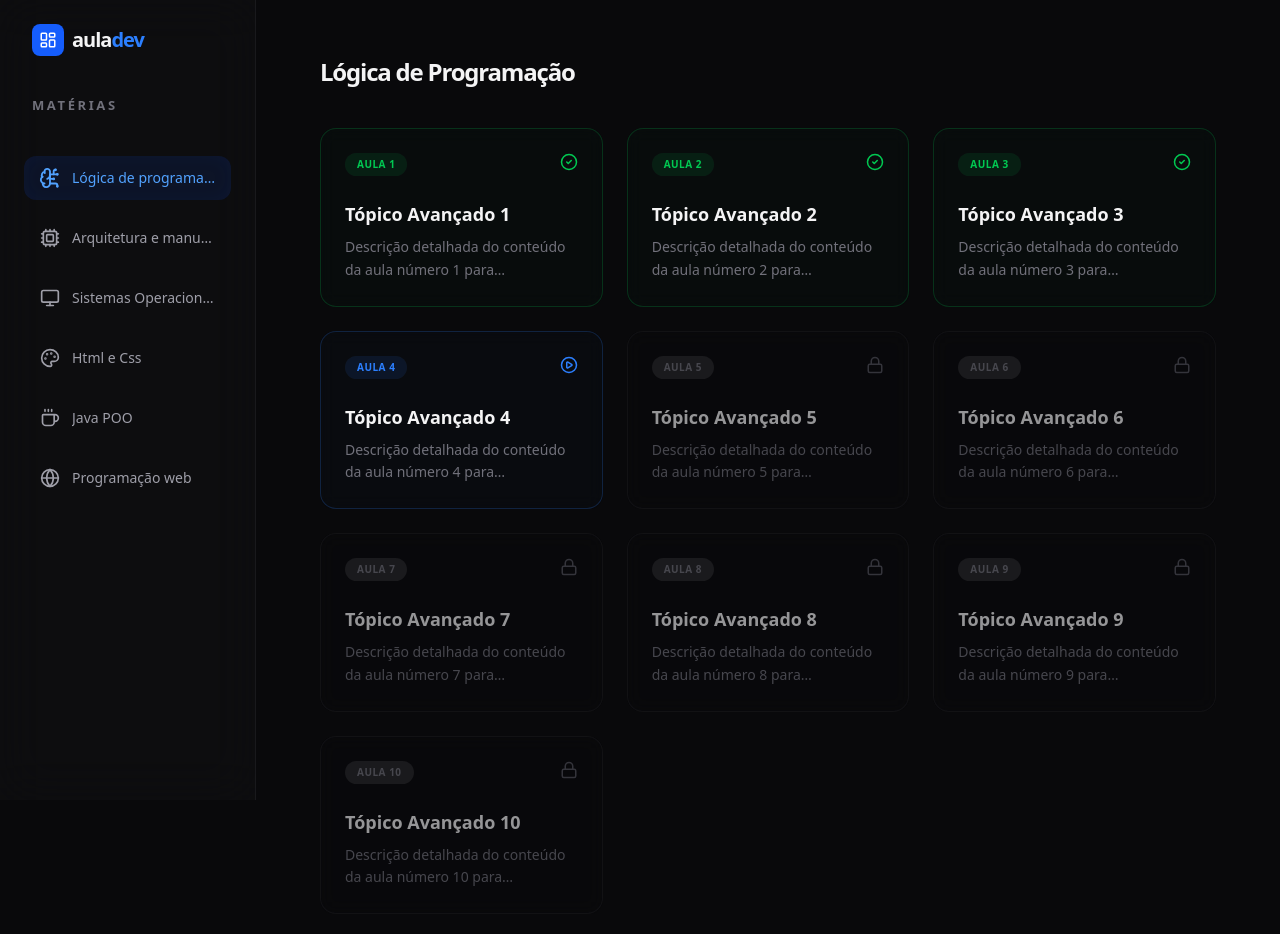
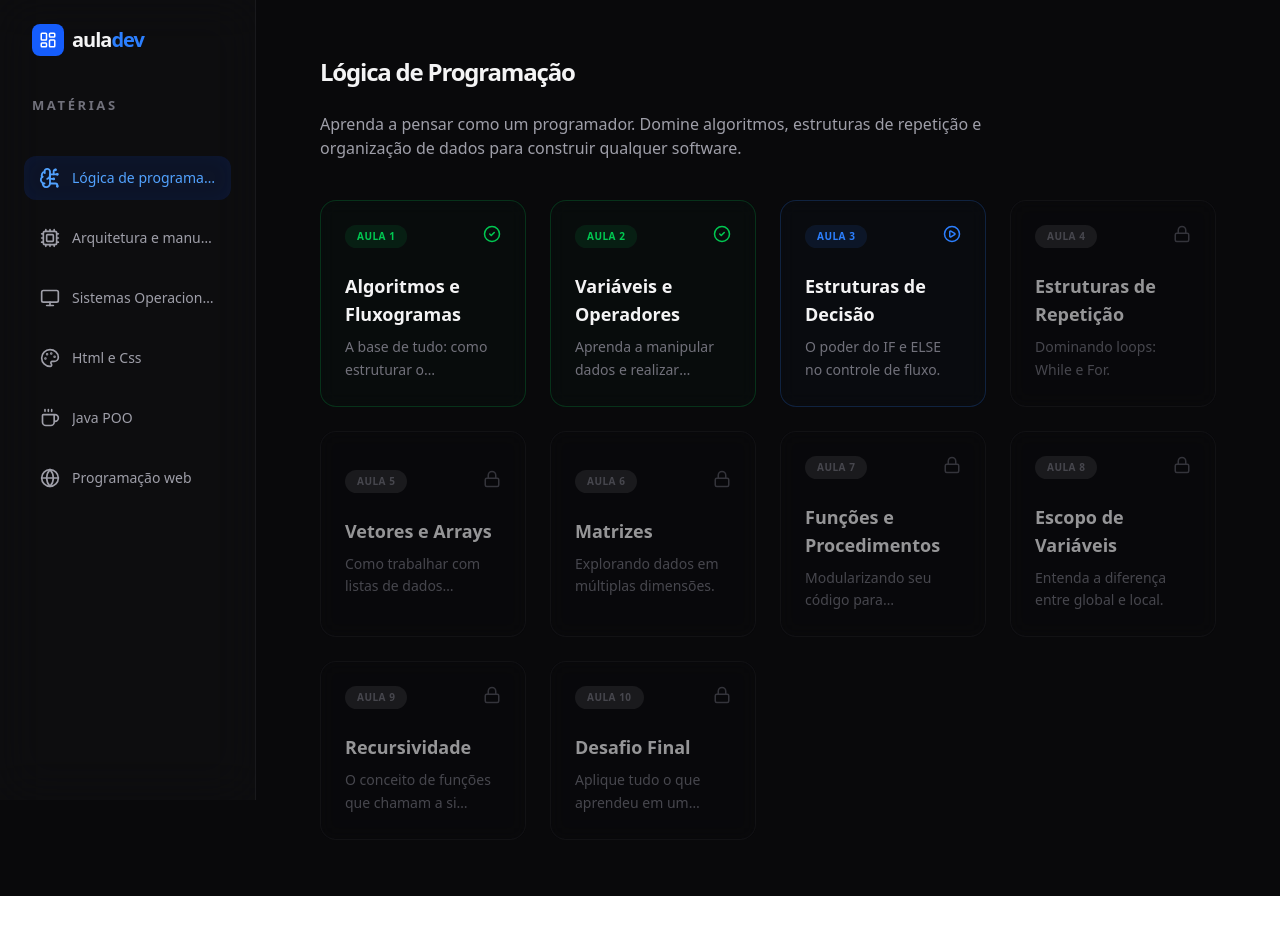
Before and after one commit to DevDaviDias/Emti.dev, a Next.js app: page / in a window 1280 px wide. Both pictures are taken after a click on the button "Lógica de programação". Shown: the top 934 px of the page. After the commit the page ends 896 px from the top, so only its background shows below. Built offline with nearby package versions, Linux system fonts and the light colour scheme.

Commit message:
feat: implementa layout editorial para Aula Web 1 e padroniza grid de matérias

```diff
--- a/app/Template/pages.tsx
+++ b/app/Template/pages.tsx
@@ -7,7 +7,7 @@ import LessonLayout from "@/src/components/ui/lesson-layout";
 import HtmlCss from "@/src/feactures/HtmleCss";
 import Arquitetura from "@/src/feactures/Arquitetura";
 import ProgramacaoWeb from "@/src/feactures/ProgramacaoWeb";
-import Logica from "@/src/feactures/Logica";
+import Logica from "@/src/feactures/Logica/Logica";
 import SistemasOperacionais from "@/src/feactures/SistemasOperacionais";
 import Javapoo from "@/src/feactures/Javapoo";
 
--- a/src/feactures/Logica.tsx
+++ /dev/null
@@ -1,33 +0,0 @@
-// @/src/feactures/Logica.tsx
-'use client';
-import Title from "@/src/components/ui/title";
-import LessonCard from "@/src/components/ui/lesson-card";
-
-export default function Logica({ onNavigate }: { onNavigate: (s: string) => void }) {
-  // Gerando 10 aulas dinamicamente para o exemplo
-  const aulas = Array.from({ length: 10 }, (_, i) => ({
-    n: i + 1,
-    t: `Tópico Avançado ${i + 1}`,
-    d: `Descrição detalhada do conteúdo da aula número ${i + 1} para aprendizado profundo.`,
-    s: i < 3 ? 'concluido' : i === 3 ? 'pendente' : 'bloqueado', // Simulação de progresso
-    id: `logica-aula-${i + 1}`
-  }));
-
-  return (
-    <div className="max-w-5xl mx-auto p-4 md:p-8">
-      <Title title="Lógica de Programação" />
-      <div className="grid grid-cols-1 md:grid-cols-2 lg:grid-cols-3 gap-6 mt-10">
-        {aulas.map((aula) => (
-          <LessonCard
-            key={aula.n}
-            numero={aula.n}
-            titulo={aula.t}
-            descricao={aula.d}
-            status={aula.s as any}
-            onClick={() => onNavigate(aula.id)}
-          />
-        ))}
-      </div>
-    </div>
-  );
-}
--- /dev/null
+++ b/src/feactures/Logica/Logica.tsx
@@ -0,0 +1,52 @@
+'use client';
+
+import Title from "@/src/components/ui/title";
+import LessonCard from "@/src/components/ui/lesson-card";
+
+interface LogicaPageProps {
+  onNavigate: (sessao: string) => void;
+}
+
+export default function LogicaPage({ onNavigate }: LogicaPageProps) {
+  // O array que você postou, agora integrado ao layout correto
+  const aulas = [
+    { n: 1, t: "Algoritmos e Fluxogramas", d: "A base de tudo: como estruturar o pensamento lógico.", s: "concluido", id: "logica-aula-1" },
+    { n: 2, t: "Variáveis e Operadores", d: "Aprenda a manipular dados e realizar cálculos.", s: "concluido", id: "logica-aula-2" },
+    { n: 3, t: "Estruturas de Decisão", d: "O poder do IF e ELSE no controle de fluxo.", s: "pendente", id: "logica-aula-3" },
+    { n: 4, t: "Estruturas de Repetição", d: "Dominando loops: While e For.", s: "bloqueado", id: "logica-aula-4" },
+    { n: 5, t: "Vetores e Arrays", d: "Como trabalhar com listas de dados organizadas.", s: "bloqueado", id: "logica-aula-5" },
+    { n: 6, t: "Matrizes", d: "Explorando dados em múltiplas dimensões.", s: "bloqueado", id: "logica-aula-6" },
+    { n: 7, t: "Funções e Procedimentos", d: "Modularizando seu código para reutilização.", s: "bloqueado", id: "logica-aula-7" },
+    { n: 8, t: "Escopo de Variáveis", d: "Entenda a diferença entre global e local.", s: "bloqueado", id: "logica-aula-8" },
+    { n: 9, t: "Recursividade", d: "O conceito de funções que chamam a si mesmas.", s: "bloqueado", id: "logica-aula-9" },
+    { n: 10, t: "Desafio Final", d: "Aplique tudo o que aprendeu em um projeto real.", s: "bloqueado", id: "logica-aula-10" },
+  ];
+
+  return (
+    /* ✅ Layout de tela cheia sem mx-auto */
+    <div className="w-full p-4 md:p-8 animate-in fade-in duration-500">
+
+      <header className="mb-10">
+        <Title title="Lógica de Programação" />
+        <p className="text-zinc-400 mt-2 text-sm md:text-base max-w-2xl">
+          Aprenda a pensar como um programador. Domine algoritmos, estruturas de repetição
+          e organização de dados para construir qualquer software.
+        </p>
+      </header>
+
+      {/* Grid responsivo: em telas muito grandes (2xl), mostra 5 colunas por causa do volume de aulas */}
+      <div className="grid grid-cols-1 sm:grid-cols-2 lg:grid-cols-3 xl:grid-cols-4 2xl:grid-cols-5 gap-6">
+        {aulas.map((aula) => (
+          <LessonCard
+            key={aula.id}
+            numero={aula.n}
+            titulo={aula.t}
+            descricao={aula.d}
+            status={aula.s as any}
+            onClick={() => onNavigate(aula.id)}
+          />
+        ))}
+      </div>
+    </div>
+  );
+}
--- a/src/feactures/Logica/index.tsx
+++ /dev/null
@@ -1,69 +0,0 @@
-'use client';
-
-import Title from "@/src/components/ui/title";
-import LessonCard from "@/src/components/ui/lesson-card";
-
-interface ArquiteturaPageProps {
-  onNavigate: (slug: string) => void;
-}
-
-export default function ArquiteturaPage({ onNavigate }: ArquiteturaPageProps) {
-  const aulas = [
-    {
-      n: 1,
-      t: "Processadores",
-      d: "Entenda a arquitetura Von Neumann, ciclos de instrução e como a CPU processa dados.",
-      s: "concluido",
-      id: "hw-aula-1"
-    },
-    {
-      n: 2,
-      t: "Memória RAM e Cache",
-      d: "A hierarquia de memória: entenda a diferença entre armazenamento volátil e latência.",
-      s: "pendente",
-      id: "hw-aula-2"
-    },
-    {
-      n: 3,
-      t: "Placa-mãe e Barramentos",
-      d: "O sistema nervoso do PC: como os componentes se comunicam via barramentos e Chipsets.",
-      s: "bloqueado",
-      id: "hw-aula-3"
-    },
-    {
-      n: 4,
-      t: "Armazenamento (SSD vs HDD)",
-      d: "A evolução dos dados: de discos magnéticos à tecnologia NVMe de alta velocidade.",
-      s: "bloqueado",
-      id: "hw-aula-4"
-    },
-  ];
-
-  return (
-    /* O container agora ocupa todo o espaço disponível à direita da sidebar */
-    <div className="w-full p-4 md:p-8 animate-in fade-in duration-500">
-
-      <header className="mb-10">
-        <Title title="Arquitetura e Hardware" />
-        <p className="text-zinc-400 mt-2 text-sm md:text-base max-w-2xl">
-          Abra o "capô" da computação. Aprenda como os componentes físicos trabalham
-          em conjunto para transformar eletricidade em informação.
-        </p>
-      </header>
-
-      {/* Grid responsivo que aproveita a largura total */}
-      <div className="grid grid-cols-1 md:grid-cols-2 lg:grid-cols-3 xl:grid-cols-4 gap-6">
-        {aulas.map((aula) => (
-          <LessonCard
-            key={aula.id}
-            numero={aula.n}
-            titulo={aula.t}
-            descricao={aula.d}
-            status={aula.s as any}
-            onClick={() => onNavigate(aula.id)}
-          />
-        ))}
-      </div>
-    </div>
-  );
-}
--- a/src/feactures/modulos/ProgramacaoWeb/Aula1.tsx
+++ b/src/feactures/modulos/ProgramacaoWeb/Aula1.tsx
@@ -6,10 +6,10 @@ export default function AulaProgramacaoWeb1() {
   const videoId = "Ejkb_YpuHWs";
 
   return (
-    <div className="max-w-3xl mx-auto space-y-16 py-10 animate-in fade-in duration-1000">
+    <div className="w-full mx-auto space-y-10 animate-in fade-in duration-700">
 
       {/* HEADER ESTILO BLOG */}
-      <header className="space-y-6 text-center md:text-left">
+      <header className="space-y-6  md:text-left">
         <div className="flex items-center justify-center md:justify-start gap-4 text-zinc-500 text-sm font-medium">
           <span className="bg-blue-500/10 text-blue-400 px-3 py-1 rounded-full text-xs tracking-tighter">Módulo 01</span>
           <span className="flex items-center gap-1"><Clock size={14} /> 15 min de leitura</span>
```
